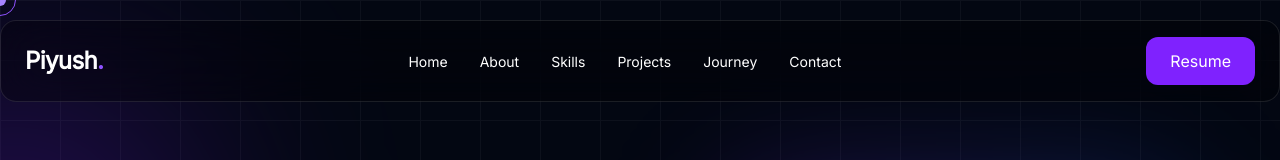
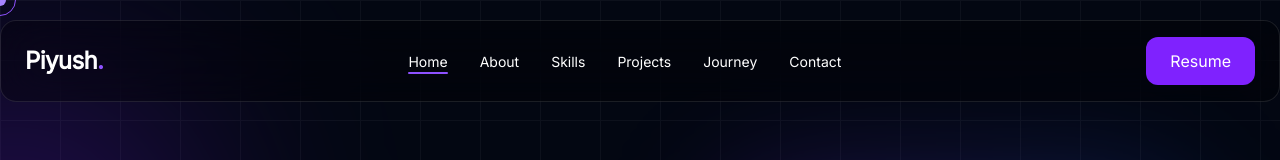
Before and after one commit to piyush-garg-web/portfolio, a React (Vite) app: page / in a window 1280 px wide. Shown: the top 160 px of the page. Built offline with nearby package versions, Linux system fonts and the light colour scheme.

Commit message:
feat: implement active navigation scroll spy

```diff
--- a/src/components/layout/MobileMenu.jsx
+++ b/src/components/layout/MobileMenu.jsx
@@ -1,5 +1,6 @@
 import { motion, AnimatePresence } from "framer-motion";
 import navigation from "../../data/navigation";
+import useActiveSection from "../../hooks/useActiveSection";
 
 function MobileMenu({ open, setOpen }) {
   return (
--- a/src/components/layout/Navbar.jsx
+++ b/src/components/layout/Navbar.jsx
@@ -1,39 +1,79 @@
+import { useState } from "react";
+import { Menu, X } from "lucide-react";
+
 import Button from "../common/Button";
 import Logo from "../ui/Logo";
+import MobileMenu from "./MobileMenu";
 
 import navigation from "../../data/navigation";
 import personal from "../../data/personal";
-import { useState } from "react";
-import { Menu, X } from "lucide-react";
-
-import MobileMenu from "./MobileMenu";
+import useActiveSection from "../../hooks/useActiveSection";
 
 function Navbar() {
+  const activeSection = useActiveSection();
+  const [open, setOpen] = useState(false);
 
-  const [open, setOpen] = useState(false);
   return (
+    <>
       <header className="fixed left-0 top-0 z-50 w-full">
         <nav className="mx-auto mt-5 flex max-w-7xl items-center justify-between rounded-2xl border border-white/10 bg-black/30 px-6 py-4 backdrop-blur-xl">
           <Logo />
 
+          {/* Desktop Navigation */}
           <ul className="hidden items-center gap-8 lg:flex">
-          {navigation.map((item) => (
+  {navigation.map((item) => {
+    const active =
+      activeSection === item.href.replace("#", "");
+
+    return (
       <li key={item.href}>
         <a
           href={item.href}
-      className="text-sm text-gray-300 transition hover:text-white"
+          className={`relative pb-1 text-sm font-medium transition-all duration-300 ${
+            active
+              ? "text-violet-400"
+              : "text-gray-300 hover:text-white"
+          }`}
         >
           {item.name}
+
+          <span
+            className={`absolute bottom-0 left-0 h-[2px] rounded-full bg-violet-500 transition-all duration-300 ${
+              active ? "w-full" : "w-0"
+            }`}
+          />
         </a>
       </li>
-))}
+    );
+  })}
 </ul>
 
+          {/* Right Side */}
+          <div className="flex items-center gap-4">
+            {/* Desktop Resume Button */}
+            <div className="hidden lg:block">
               <Button href={personal.resume}>
                 Resume
               </Button>
+            </div>
+
+            {/* Mobile Menu Button */}
+            <button
+              onClick={() => setOpen(!open)}
+              className="text-white lg:hidden"
+              aria-label="Toggle navigation menu"
+            >
+              {open ? <X size={28} /> : <Menu size={28} />}
+            </button>
+          </div>
         </nav>
       </header>
+
+      <MobileMenu
+        open={open}
+        setOpen={setOpen}
+      />
+    </>
   );
 }
 
--- a/src/hooks/useActiveSection.js
+++ b/src/hooks/useActiveSection.js
@@ -1,12 +1,10 @@
 import { useEffect, useState } from "react";
 
-function useActiveSection(ids) {
-  const [active, setActive] = useState(ids[0]);
+function useActiveSection() {
+  const [active, setActive] = useState("home");
 
   useEffect(() => {
-    const sections = ids
-      .map((id) => document.getElementById(id))
-      .filter(Boolean);
+    const sections = document.querySelectorAll("section[id]");
 
     const observer = new IntersectionObserver(
       (entries) => {
@@ -17,14 +15,15 @@ function useActiveSection(ids) {
         });
       },
       {
-        threshold: 0.4,
+        rootMargin: "-35% 0px -55% 0px",
+        threshold: 0,
       }
     );
 
     sections.forEach((section) => observer.observe(section));
 
     return () => observer.disconnect();
-  }, [ids]);
+  }, []);
 
   return active;
 }
```
Also changed, not shown: 1 other file (tests, documents, lock files or other folders). Lines whose indentation alone changed are shown as unchanged.
